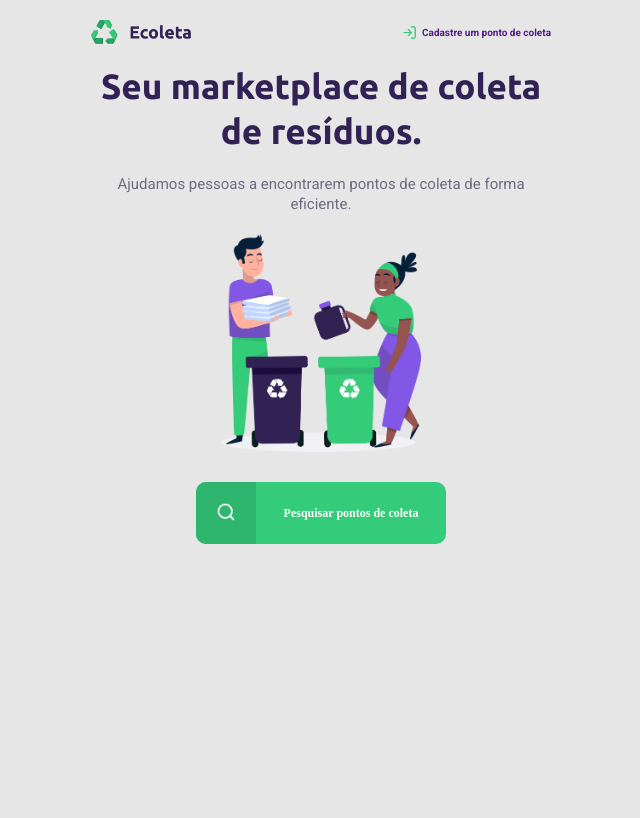
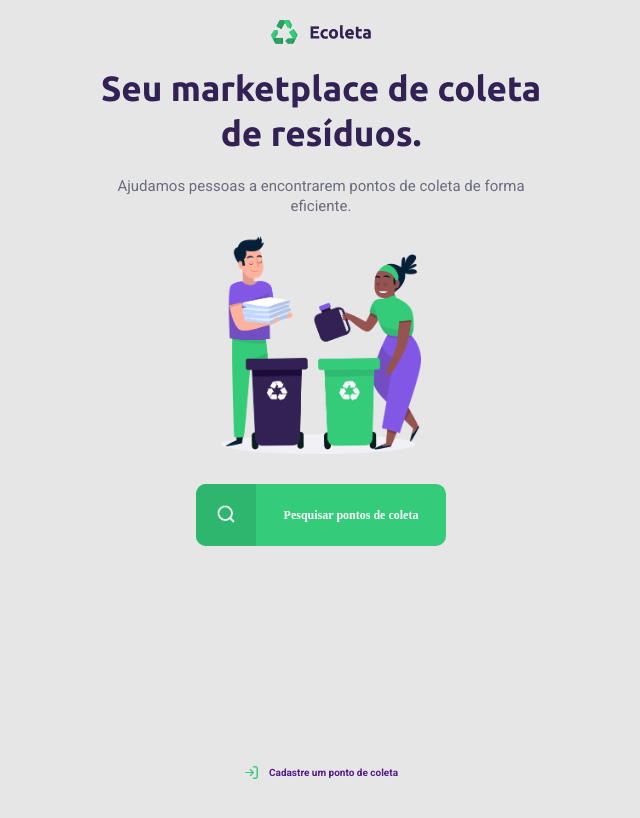
Before and after one commit to Dhi-Carvalho-DEV/ecoleta, a plain HTML site: page index.html in a window 1280 px wide. Shown: the whole page, without its empty margins (319-959 px from the left). Drawn offline with Linux system fonts and the light colour scheme.

Commit message:
Reajustando o layout

```diff
--- a/index.html
+++ b/index.html
@@ -11,9 +11,7 @@
     <header>
       <div class="wrapper">
         <div class="logo">
-          <a href="#">
-            <img src="./assets/logo.png" alt="Logomarca Ecoleta" />
-          </a>
+          <img src="./assets/logo.png" alt="Logomarca Ecoleta" />
         </div>
         <a href="">
           <img src="./assets/seta.png" alt="Cadastre um ponto de coleta" />
--- a/style.css
+++ b/style.css
@@ -39,7 +39,7 @@ a {
 
 header .wrapper {
   display: flex;
-  justify-content: space-between;
+  justify-content: center;
   align-items: center;
   margin-top: 2rem;
   margin-bottom: 2rem;
@@ -52,10 +52,13 @@ header .logo img {
 header a {
   display: flex;
   align-items: center;
-  gap: 0.5rem;
+  justify-content: center;
+  gap: 1rem;
   font-size: 1rem;
   font-family: var(--text-font);
   font-weight: 700;
+  position: absolute;
+  bottom: 2rem;
 }
 
 header a img {
```
